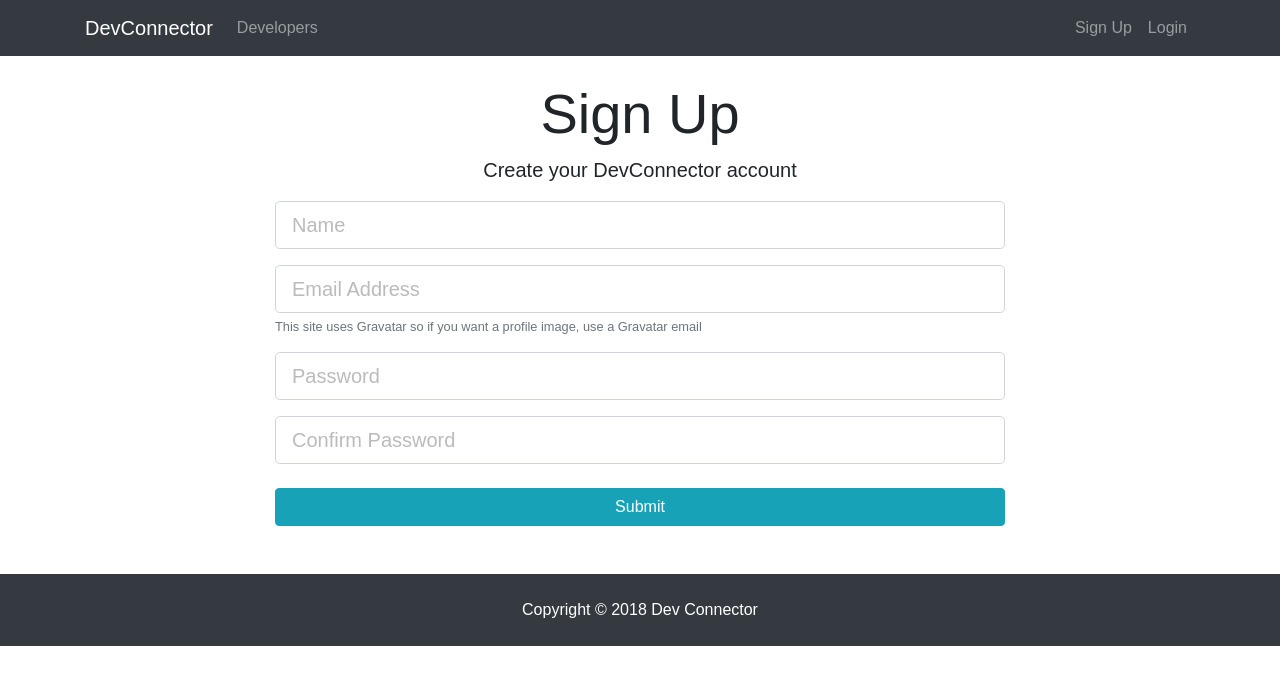
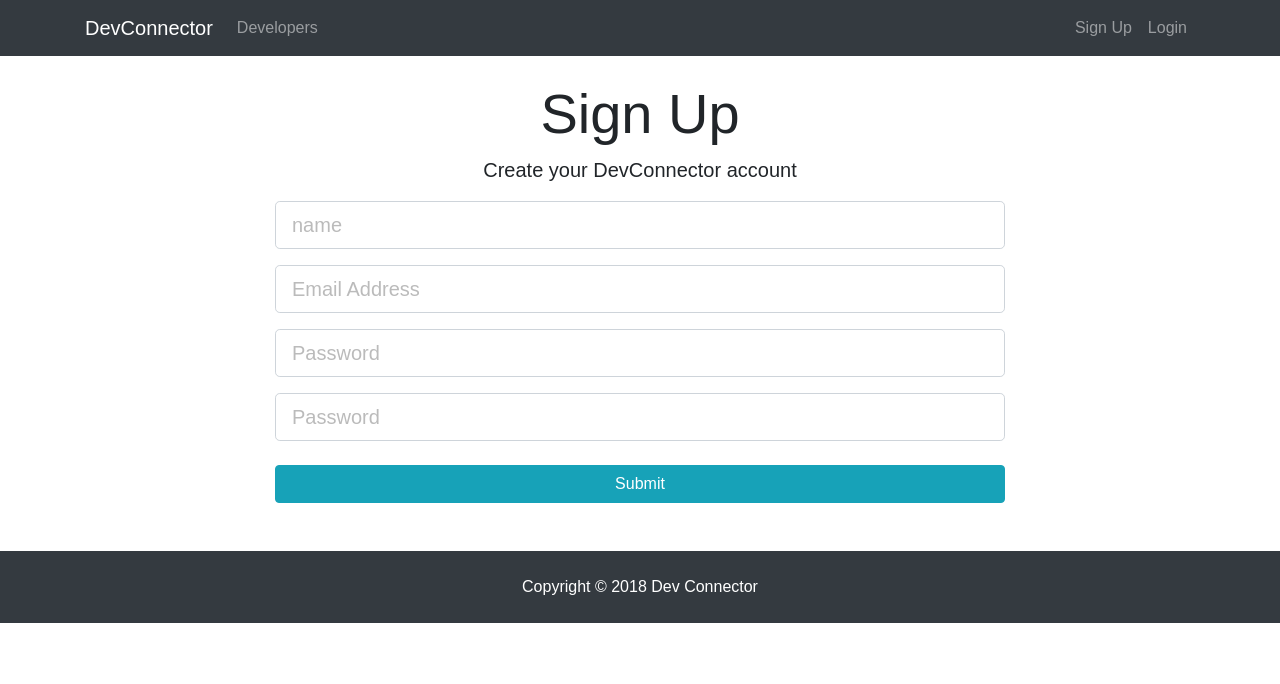
Before and after one commit to bharvi-bissa/DevExplorer, a React (Create React App) app in the folder client/: page /register in a window 1280 px wide. Shown: the top 684 px of the page. Built offline with nearby package versions, Linux system fonts and the light colour scheme.

Commit message:
added profile reducer and current profile

```diff
--- a/client/src/App.js
+++ b/client/src/App.js
@@ -12,7 +12,10 @@
 import Landing from "./components/Landing";
 import Login from "./components/auth/Login";
 import Register from "./components/auth/Register";
+import Dashboard from "./components/dashboard/Dashboard";
+
 import store from "./store";
+import { clearCurrentProfile } from "./actions/profileActions";
 
 // check for token
 if (localStorage.jwtToken) {
@@ -30,6 +33,7 @@
     // Logout user
     store.dispatch(logoutUser());
     //clear current profile
+    store.dispatch(clearCurrentProfile());
     //redirect to login
     window.location.href = "/login";
   }
@@ -45,6 +49,7 @@
             <Route exact path="/" component={Landing} />
             <Route exact path="/register" component={Register} />
             <Route exact path="/Login" component={Login} />
+            <Route exact path="/Dashboard" component={Dashboard} />
             <Footer />
           </div>
         </BrowserRouter>
--- /dev/null
+++ b/client/src/actions/profileActions.js
@@ -0,0 +1,40 @@
+import axios from "axios";
+import {
+  GET_PROFILE,
+  PROFILE_LOADING,
+  GET_ERRORS,
+  CLEAR_CURRENT_PROFILE
+} from "./types";
+
+// get current profile
+export const getCurrentProfile = () => dispatch => {
+  dispatch(setProfileLoading());
+  axios
+    .get("/api/profile")
+    .then(res =>
+      dispatch({
+        type: GET_PROFILE,
+        payload: res.data
+      })
+    )
+    .catch(err =>
+      dispatch({
+        type: GET_PROFILE,
+        payload: {}
+      })
+    );
+};
+
+// profile loading
+export const setProfileLoading = () => {
+  return {
+    type: PROFILE_LOADING
+  };
+};
+
+// clear current profile
+export const clearCurrentProfile = () => {
+  return {
+    type: CLEAR_CURRENT_PROFILE
+  };
+};
--- a/client/src/actions/types.js
+++ b/client/src/actions/types.js
@@ -1,2 +1,7 @@
 export const GET_ERRORS = "GET_ERRORS";
 export const SET_CURRENT_USER = "SET_CURRENT_USER";
+export const GET_PROFILE = "GET_PROFILE";
+export const PROFILE_LOADING = "PROFILE_LOADING";
+export const PROFILE_NOT_FOUND = "PROFILE_NOT_FOUND";
+export const CLEAR_CURRENT_PROFILE = "CLEAR_CURRENT_PROFILE";
+export const GET_PROFILES = "GET_PROFILES";
--- a/client/src/components/Navbar.js
+++ b/client/src/components/Navbar.js
@@ -3,12 +3,12 @@
 import PropTypes from "prop-types";
 import { connect } from "react-redux";
 import { logoutUser } from "../actions/authActions";
-//import { clearCurrentProfile } from "../../actions/profileActions";
+import { clearCurrentProfile } from "../actions/profileActions";
 
 class Navbar extends Component {
   onLogoutClick(e) {
     e.preventDefault();
-    // this.props.clearCurrentProfile();
+    this.props.clearCurrentProfile();
     this.props.logoutUser();
   }
 
@@ -104,5 +104,5 @@
 
 export default connect(
   mapStateToProps,
-  { logoutUser }
+  { logoutUser, clearCurrentProfile }
 )(Navbar);
--- a/client/src/components/auth/Register.js
+++ b/client/src/components/auth/Register.js
@@ -4,6 +4,7 @@
 import { registeruser } from "../../actions/authActions";
 import PropTypes from "prop-types";
 import { withRouter } from "react-router-dom";
+import TextFieldGroup from "../common/TextFieldGroup";
 
 class Register extends Component {
   constructor() {
@@ -65,70 +66,40 @@
                 Create your DevConnector account
               </p>
               <form noValidate onSubmit={this.onSubmit}>
-                <div className="form-group">
-                  <input
-                    type="text"
-                    className={classnames("form-control form-control-lg", {
-                      "is-invalid": errors.name
-                    })}
-                    placeholder="Name"
+                <TextFieldGroup
+                  placeholder="name"
                   name="name"
+                  type="name"
                   value={this.state.name}
                   onChange={this.onChange}
+                  errors={errors.name}
                 />
-                  {errors.name && (
-                    <div className="Invalid feedback">{errors.name}</div>
-                  )}
-                </div>
-                <div className="form-group">
-                  <input
-                    type="email"
-                    className={classnames("form-control form-control-lg", {
-                      "is-invalid": errors.email
-                    })}
+
+                <TextFieldGroup
                   placeholder="Email Address"
                   name="email"
+                  type="email"
                   value={this.state.email}
                   onChange={this.onChange}
+                  errors={errors.email}
                 />
-                  {errors.email && (
-                    <div className="Invalid feedback">{errors.email}</div>
-                  )}
-                  <small className="form-text text-muted">
-                    This site uses Gravatar so if you want a profile image, use
-                    a Gravatar email
-                  </small>
-                </div>
-                <div className="form-group">
-                  <input
-                    type="password"
-                    className={classnames("form-control form-control-lg", {
-                      "is-invalid": errors.password
-                    })}
+
+                <TextFieldGroup
                   placeholder="Password"
                   name="password"
+                  type="password"
                   value={this.state.password}
                   onChange={this.onChange}
+                  errors={errors.password}
                 />
-                  {errors.password && (
-                    <div className="Invalid feedback">{errors.password}</div>
-                  )}
-                </div>
-                <div className="form-group">
-                  <input
+                <TextFieldGroup
+                  placeholder="Password"
+                  name="password2"
                   type="password"
-                    className={classnames("form-control form-control-lg", {
-                      "is-invalid": errors.password2
-                    })}
-                    placeholder="Confirm Password"
-                    name="password2"
                   value={this.state.password2}
                   onChange={this.onChange}
+                  errors={errors.password2}
                 />
-                  {errors.password2 && (
-                    <div className="Invalid feedback">{errors.password2}</div>
-                  )}
-                </div>
                 <input type="submit" className="btn btn-info btn-block mt-4" />
               </form>
             </div>
--- /dev/null
+++ b/client/src/components/common/TextFieldGroup.js
@@ -0,0 +1,49 @@
+import React from "react";
+import classnames from "classnames";
+import PropTypes from "prop-types";
+
+const TextFieldGroup = ({
+  name,
+  placeholder,
+  value,
+  label,
+  errors,
+  info,
+  type,
+  onChange,
+  disabled
+}) => {
+  return (
+    <div className="form-group">
+      <input
+        type={type}
+        placeholder={placeholder}
+        name={name}
+        value={value}
+        onChange={onChange}
+        className={classnames("form-control form-control-lg", {
+          "is-invalid": errors
+        })}
+      />
+      {info && <small className="form-text text-muted">{info}</small>}
+      {errors && <div className="Invalid feedback">{errors}</div>}
+    </div>
+  );
+};
+
+TextFieldGroup.PropTypes = {
+  name: PropTypes.string.isRequired,
+  placeholder: PropTypes.string,
+  value: PropTypes.string.isRequired,
+  info: PropTypes.string,
+  error: PropTypes.string,
+  type: PropTypes.string.isRequired,
+  onChange: PropTypes.func.isRequired,
+  disabled: PropTypes.string
+};
+
+TextFieldGroup.defaultProps = {
+  type: "text"
+};
+
+export default TextFieldGroup;
--- /dev/null
+++ b/client/src/components/dashboard/Dashboard.js
@@ -0,0 +1,17 @@
+import React, { Component } from "react";
+import PropTypes from "prop-types";
+import { connect } from "react-redux";
+import { getCurrentProfile } from "../../actions/profileActions";
+class Dashboard extends Component {
+  componentDidMount() {
+    this.props.getCurrentProfile();
+  }
+  render() {
+    return <div />;
+  }
+}
+
+export default connect(
+  null,
+  { getCurrentProfile }
+)(Dashboard);
--- a/client/src/reducers/index.js
+++ b/client/src/reducers/index.js
@@ -1,8 +1,10 @@
 import { combineReducers } from "redux";
 import authReducer from "./authReducer";
 import errorReducer from "./errorReducer";
+import profileReducer from "./profileReducer";
 
 export default combineReducers({
   auth: authReducer,
-  errors: errorReducer
+  errors: errorReducer,
+  profile: profileReducer
 });
--- /dev/null
+++ b/client/src/reducers/profileReducer.js
@@ -0,0 +1,36 @@
+import {
+  GET_PROFILE,
+  PROFILE_LOADING,
+  GET_ERRORS,
+  CLEAR_CURRENT_PROFILE
+} from "./../actions/types";
+
+const initialState = {
+  profile: null,
+  profiles: null,
+  loading: false
+};
+
+export default function(state = initialState, action) {
+  switch (action.type) {
+    case PROFILE_LOADING:
+      return {
+        ...state,
+        loading: true
+      };
+    case GET_PROFILE:
+      return {
+        ...state,
+        profile: action.payload,
+        loading: false
+      };
+    case CLEAR_CURRENT_PROFILE:
+      return {
+        ...state,
+        profile: null
+      };
+
+    default:
+      return state;
+  }
+}
```
Also changed, not shown: client/src/components/auth/Login.js (+9 -23 lines). Lines whose indentation alone changed are shown as unchanged.
